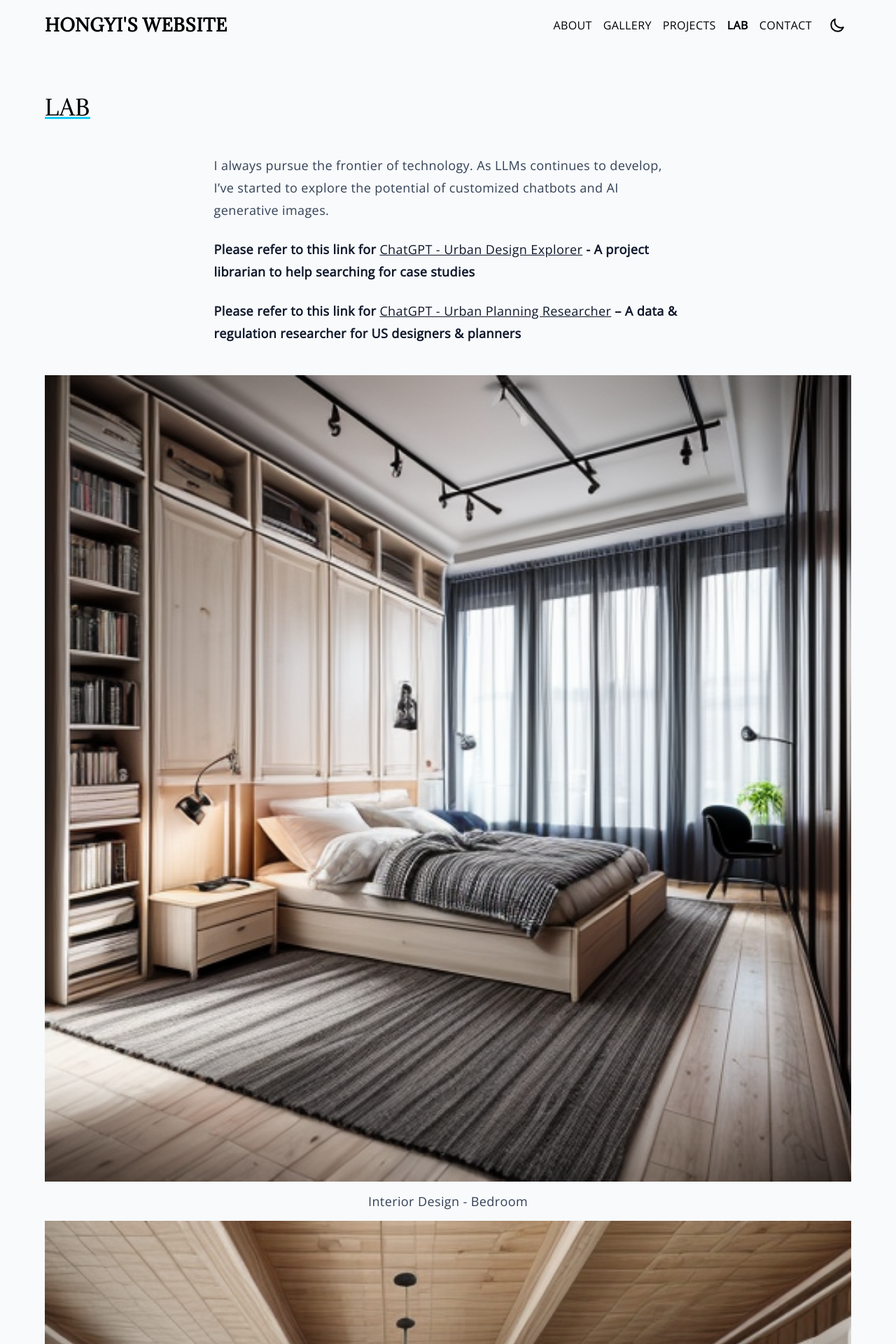
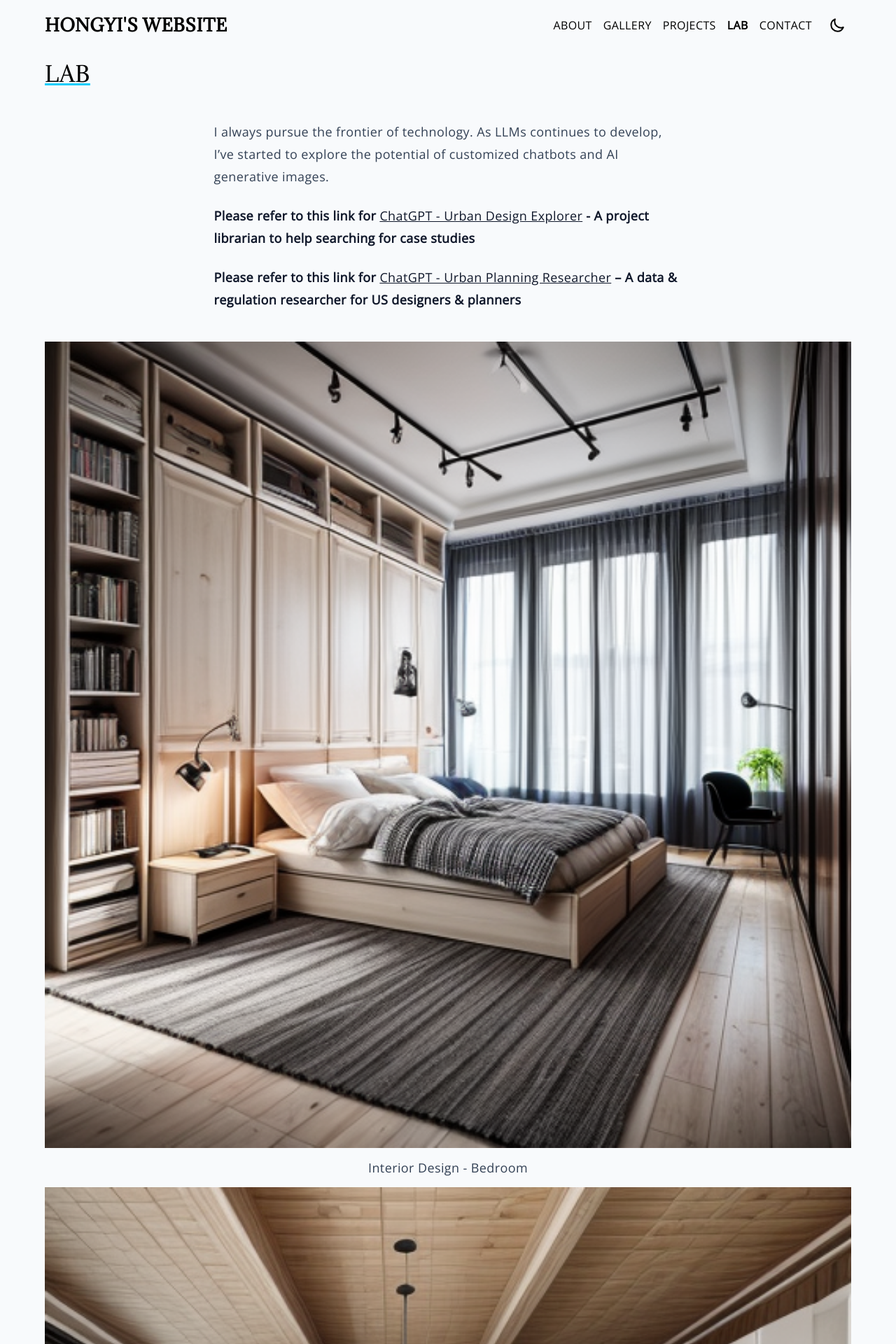
Before and after one commit to hongyili-hl/hongyili-hl.github.io, a Jekyll site: the page built from sample.md, in a window 1280 px wide. Shown: the top 1920 px of the page at 70% size. Built offline with Jekyll 4.4.1, drawn with Linux system fonts in a browser that asks for light colours.

Commit message:
Update tags.html

```diff
--- a/_layouts/tags.html
+++ b/_layouts/tags.html
@@ -3,7 +3,6 @@ layout: base
 ---
 
 
-<div class="mx-auto py-4 md:py-12 fadeIn">
   <div class="flex justify-left pb-4 md:pb-8">
     <h1 class="text-xl xl:text-3xl py-4">LAB</h1>
   </div>
@@ -68,4 +67,3 @@ layout: base
       Campus Planning
     </p>
   </div>
-</div>
```
